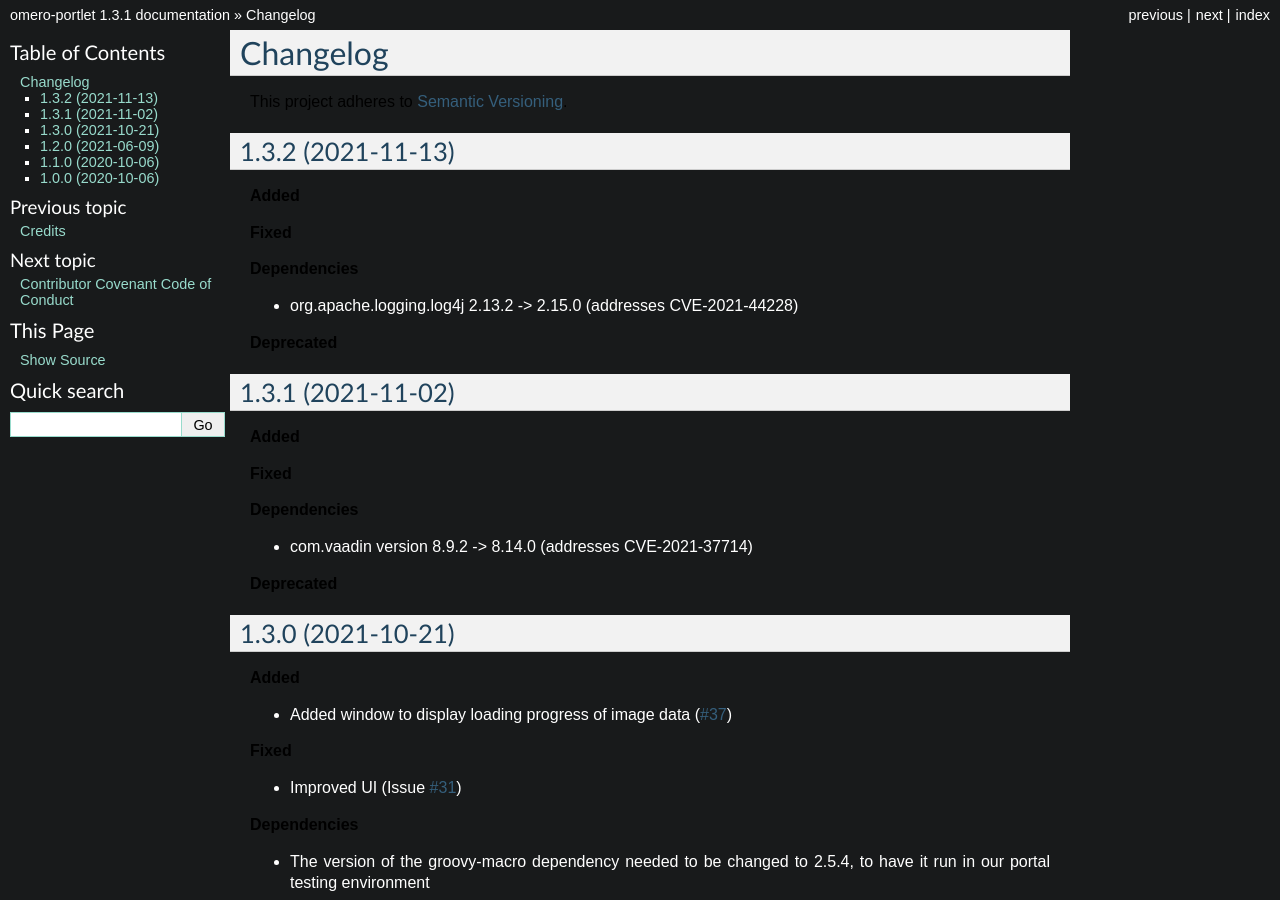
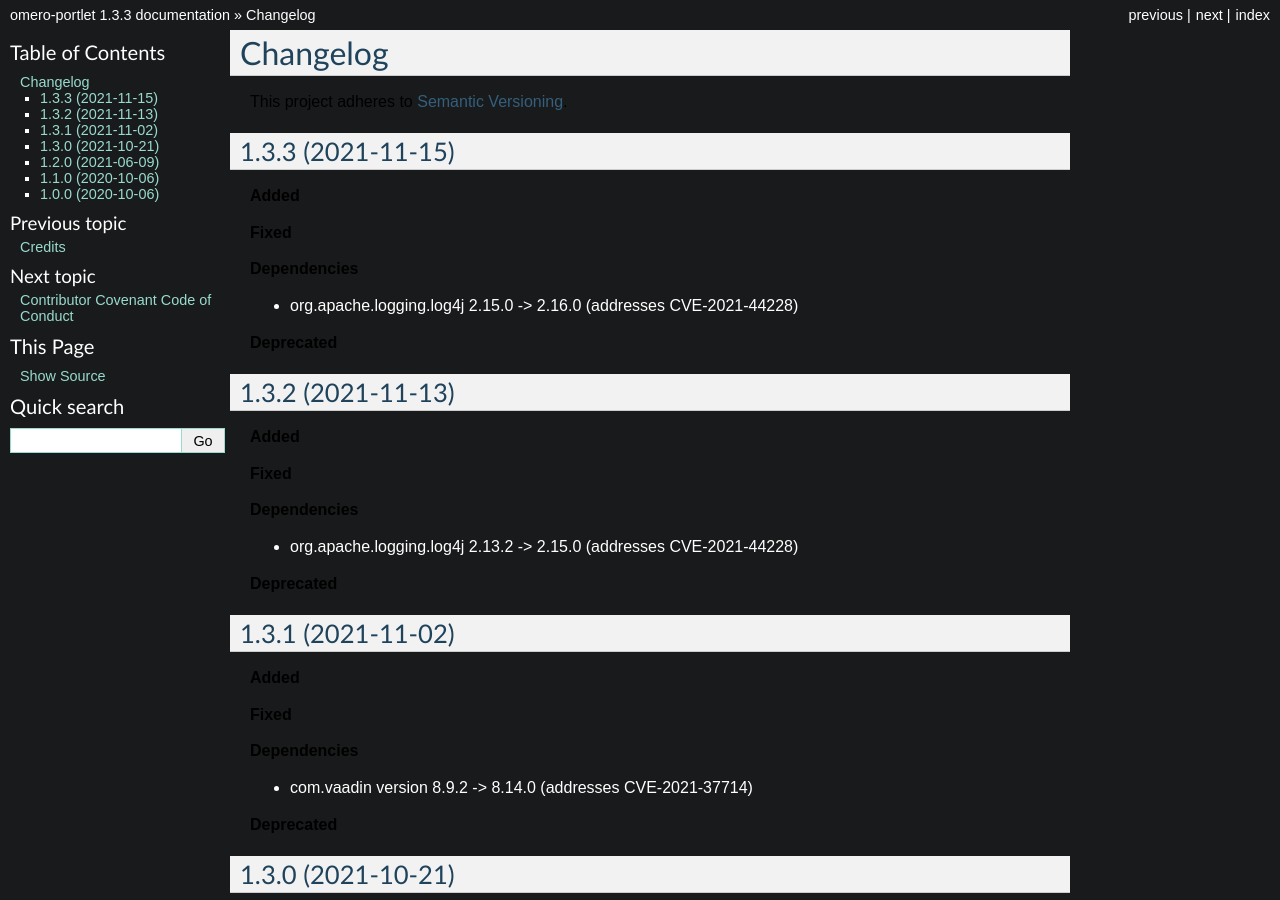
Before and after one commit to qbicsoftware/omero-portlet, a Sphinx documentation site: the page built from docs/changelog.rst, in a window 1280 px wide and 900 px high. Built offline with Sphinx 7.4.7, drawn with Linux system fonts in a browser that asks for light colours; some of the changed text lies outside the part shown.

Commit message:
initial shot at fix

```diff
--- a/CHANGELOG.rst
+++ b/CHANGELOG.rst
@@ -3,6 +3,19 @@ Changelog
 ==========
 
 This project adheres to `Semantic Versioning <https://semver.org/>`_.
+
+1.3.3 (2021-11-15)
+------------------
+
+**Added**
+
+**Fixed**
+
+**Dependencies**
+
+* org.apache.logging.log4j 2.15.0 -> 2.16.0 (addresses CVE-2021-44228)
+
+**Deprecated**
 
 1.3.2 (2021-11-13)
 ------------------
--- a/docs/conf.py
+++ b/docs/conf.py
@@ -55,9 +55,9 @@ author = "Luis Kuhn"
 # the built documents.
 #
 # The short X.Y version.
-version = '1.3.1'
+version = '1.3.3'
 # The full version, including alpha/beta/rc tags.
-release = '1.3.1'
+release = '1.3.3'
 
 # The language for content autogenerated by Sphinx. Refer to documentation
 # for a list of supported languages.
--- a/pom.xml
+++ b/pom.xml
@@ -21,7 +21,7 @@
 	<properties>
 		<vaadin.version>8.14.0</vaadin.version>
 		<vaadin.plugin.version>8.14.0</vaadin.plugin.version>
-		<log4j.version>2.15.0</log4j.version>
+		<log4j.version>2.16.0</log4j.version>
 	</properties>
 
 	<repositories>
--- a/qube.cfg
+++ b/qube.cfg
@@ -1,5 +1,5 @@
 [bumpversion]
-current_version = 1.3.1
+current_version = 1.3.3
 
 [bumpversion_files_whitelisted]
 dot_qube = .qube.yml
```
Also changed, not shown: .qube.yml.
